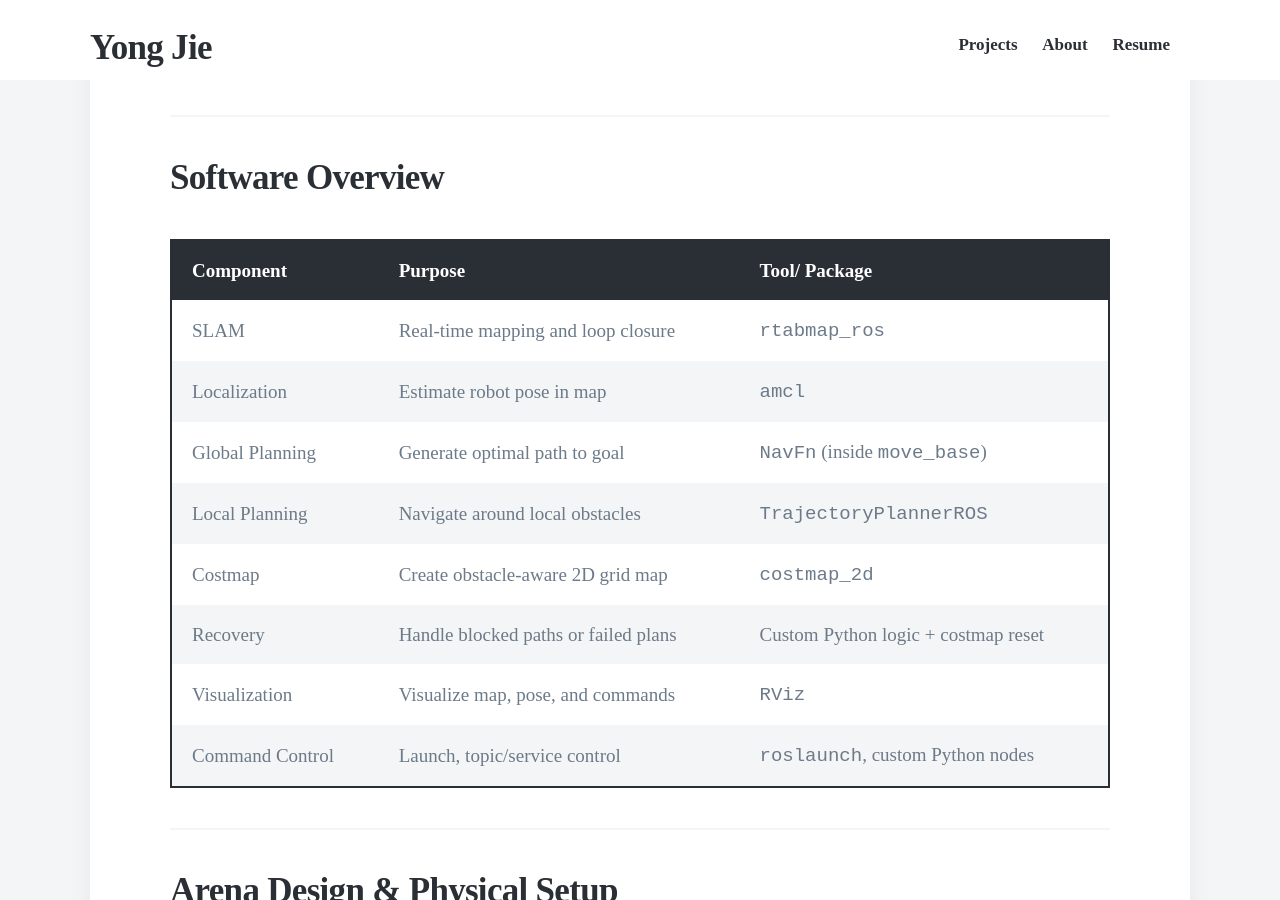
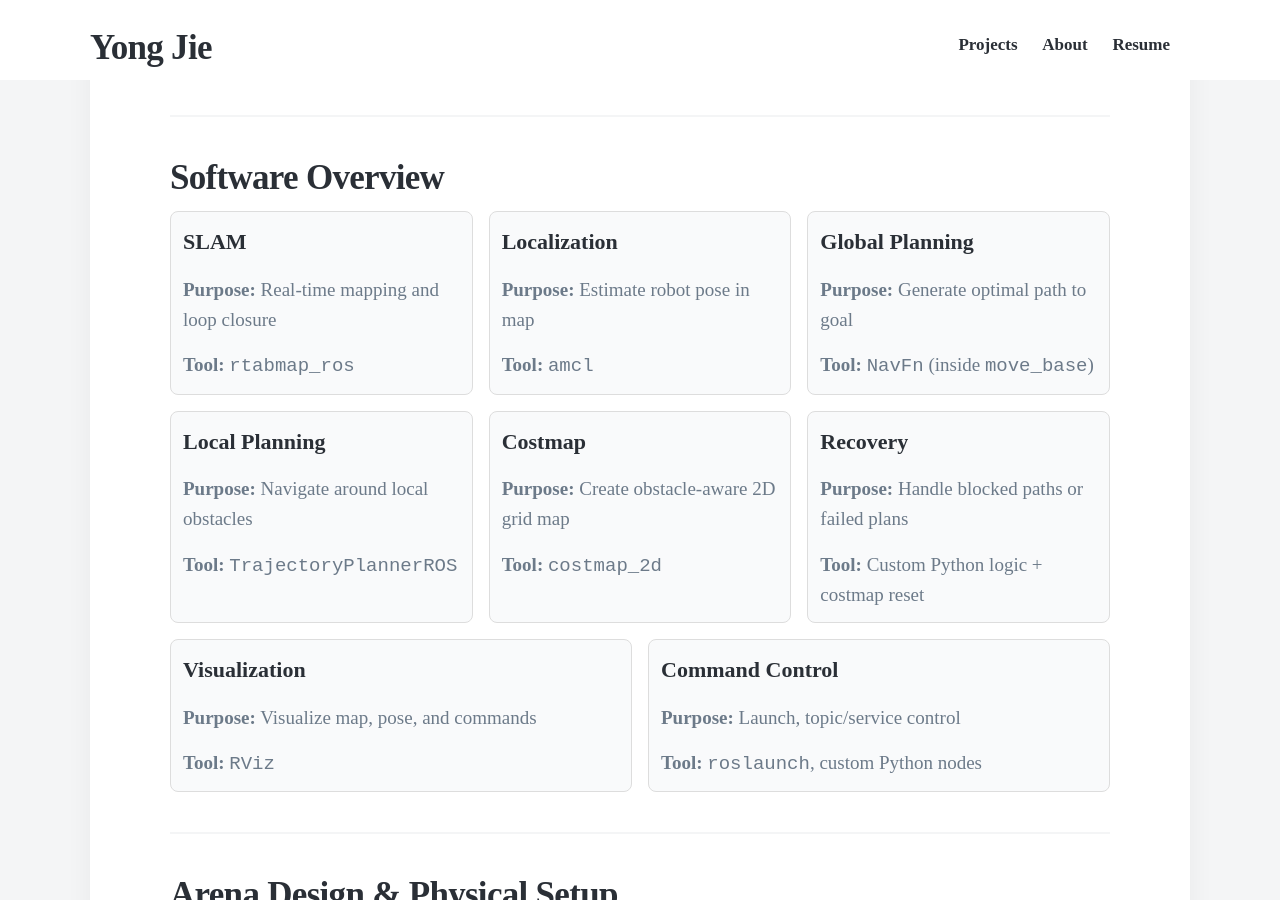
Before and after one commit to YongJiee/YongJiee.github.io, a Jekyll site: the page built from _projects/SEP1.md, in a window 1280 px wide and 900 px high, scrolled down 1958 px. Built offline with Jekyll 4.4.1, drawn with Linux system fonts in a browser that asks for light colours; nearby versions of some CDN libraries.

Commit message:
different view of table for SEP1

```diff
--- a/_projects/SEP1.md
+++ b/_projects/SEP1.md
@@ -58,16 +58,57 @@ We built a **1.5m x 1.33m arena** themed after Singapore Changi Airport’s Jewe
 ---
 ## Software Overview
 
-| Component       | Purpose                              | Tool/ Package                       |
-|-----------------|--------------------------------------|-------------------------------------|
-| SLAM            | Real-time mapping and loop closure   | `rtabmap_ros`                       |
-| Localization    | Estimate robot pose in map           | `amcl`                              |
-| Global Planning | Generate optimal path to goal        | `NavFn` (inside `move_base`)        |
-| Local Planning  | Navigate around local obstacles      | `TrajectoryPlannerROS`              |
-| Costmap         | Create obstacle-aware 2D grid map    | `costmap_2d`                        |
-| Recovery        | Handle blocked paths or failed plans | Custom Python logic + costmap reset |
-| Visualization   | Visualize map, pose, and commands    | `RViz`                              |
-| Command Control | Launch, topic/service control        | `roslaunch`, custom Python nodes    |
+<div style="display: flex; flex-wrap: wrap; gap: 16px; margin-top: 12px;">
+
+  <div style="flex: 1 1 280px; border: 1px solid #ddd; border-radius: 8px; padding: 12px; background: #f9fafb;">
+    <h4>SLAM</h4>
+    <p><strong>Purpose:</strong> Real-time mapping and loop closure</p>
+    <p><strong>Tool:</strong> <code>rtabmap_ros</code></p>
+  </div>
+
+  <div style="flex: 1 1 280px; border: 1px solid #ddd; border-radius: 8px; padding: 12px; background: #f9fafb;">
+    <h4>Localization</h4>
+    <p><strong>Purpose:</strong> Estimate robot pose in map</p>
+    <p><strong>Tool:</strong> <code>amcl</code></p>
+  </div>
+
+  <div style="flex: 1 1 280px; border: 1px solid #ddd; border-radius: 8px; padding: 12px; background: #f9fafb;">
+    <h4>Global Planning</h4>
+    <p><strong>Purpose:</strong> Generate optimal path to goal</p>
+    <p><strong>Tool:</strong> <code>NavFn</code> (inside <code>move_base</code>)</p>
+  </div>
+
+  <div style="flex: 1 1 280px; border: 1px solid #ddd; border-radius: 8px; padding: 12px; background: #f9fafb;">
+    <h4>Local Planning</h4>
+    <p><strong>Purpose:</strong> Navigate around local obstacles</p>
+    <p><strong>Tool:</strong> <code>TrajectoryPlannerROS</code></p>
+  </div>
+
+  <div style="flex: 1 1 280px; border: 1px solid #ddd; border-radius: 8px; padding: 12px; background: #f9fafb;">
+    <h4>Costmap</h4>
+    <p><strong>Purpose:</strong> Create obstacle-aware 2D grid map</p>
+    <p><strong>Tool:</strong> <code>costmap_2d</code></p>
+  </div>
+
+  <div style="flex: 1 1 280px; border: 1px solid #ddd; border-radius: 8px; padding: 12px; background: #f9fafb;">
+    <h4>Recovery</h4>
+    <p><strong>Purpose:</strong> Handle blocked paths or failed plans</p>
+    <p><strong>Tool:</strong> Custom Python logic + costmap reset</p>
+  </div>
+
+  <div style="flex: 1 1 280px; border: 1px solid #ddd; border-radius: 8px; padding: 12px; background: #f9fafb;">
+    <h4>Visualization</h4>
+    <p><strong>Purpose:</strong> Visualize map, pose, and commands</p>
+    <p><strong>Tool:</strong> <code>RViz</code></p>
+  </div>
+
+  <div style="flex: 1 1 280px; border: 1px solid #ddd; border-radius: 8px; padding: 12px; background: #f9fafb;">
+    <h4>Command Control</h4>
+    <p><strong>Purpose:</strong> Launch, topic/service control</p>
+    <p><strong>Tool:</strong> <code>roslaunch</code>, custom Python nodes</p>
+  </div>
+
+</div>
 
 ---
 
```
